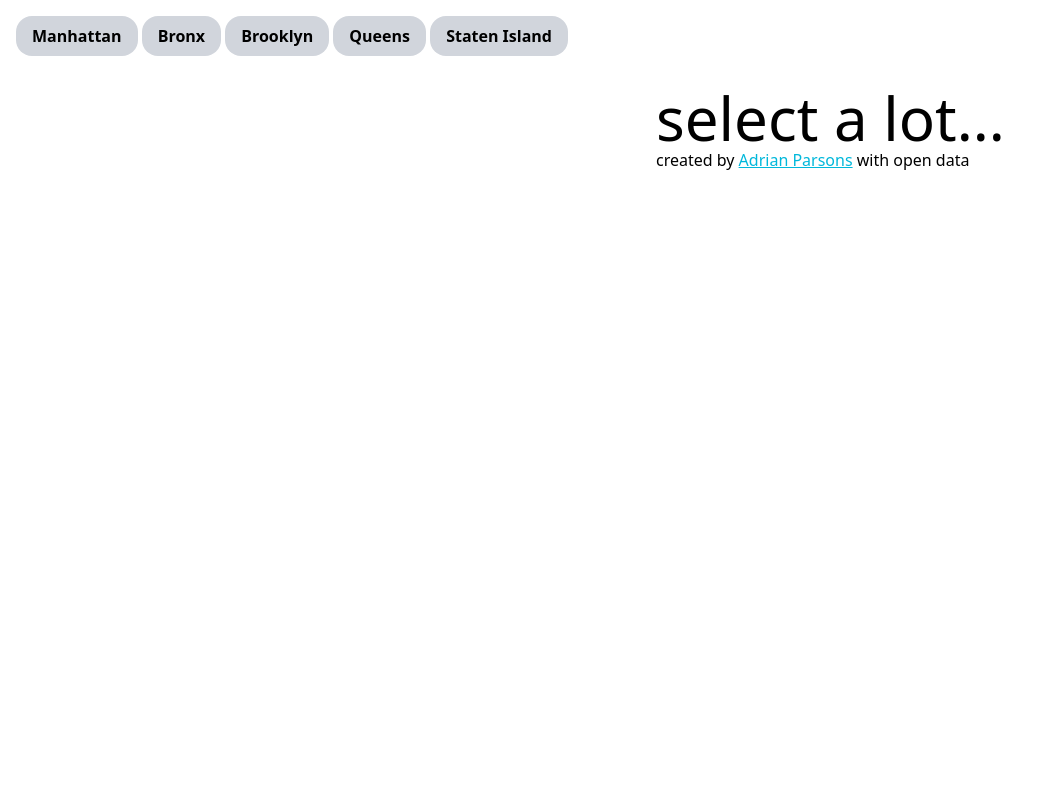
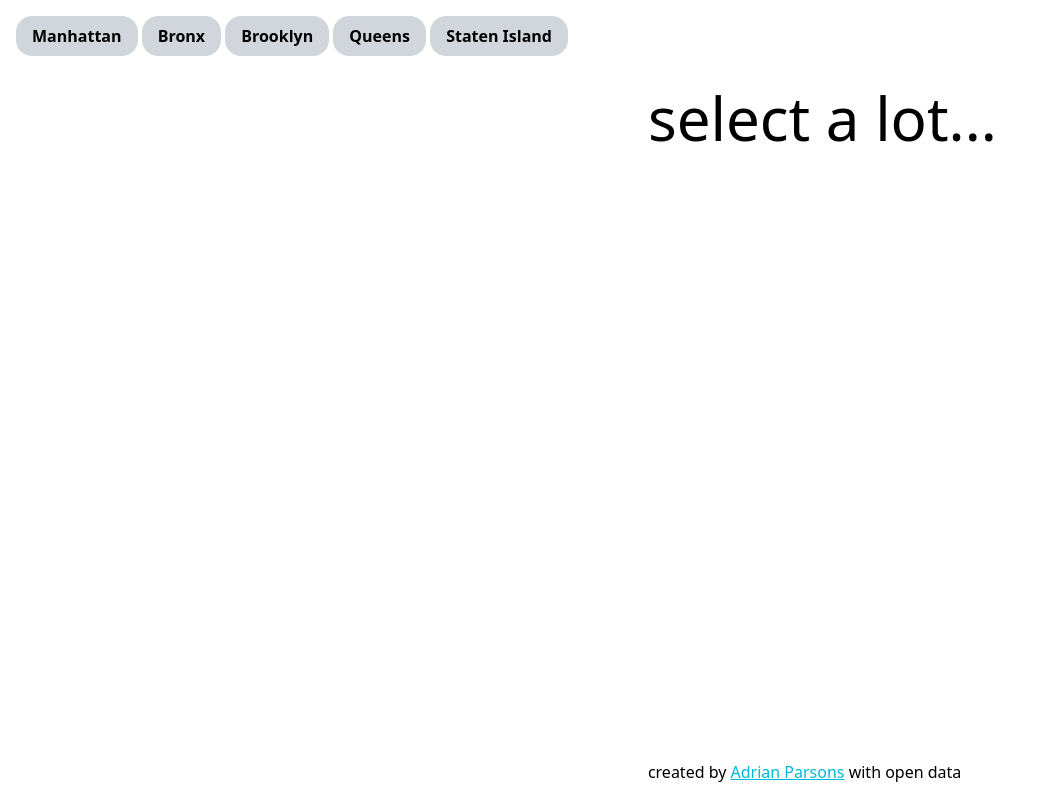
Before and after one commit to adrianparsons/emptylots, a website built with Parcel: page src/index.html in a window 1280 px wide. Shown: the whole page, without its empty margins (0-1048 px from the left). Built offline with nearby package versions, Linux system fonts and the light colour scheme.

Commit message:
simpler flex box that expands different directions based on screen size

```diff
--- a/src/index.html
+++ b/src/index.html
@@ -18,10 +18,10 @@
         <button data-borough="SI" class="bg-gray-300 rounded-2xl py-2 px-4 font-bold">Staten Island</button>
       </div>
       <div class="grow flex flex-col md:flex-row">
-        <div id="map" class="w-full h-1/2 md:w-1/2 md:h-full"></div>
-        <div id="streetview" class="hidden w-full h-1/2 md:w-1/2 md:h-full"></div>
-        <div id="about" class="p-4 w-full h-1/2 md:w-1/2 md:h-full">
-          <div class="flex flex-col">
+        <div id="map" class="w-full grow"></div>
+        <div id="streetview" class="hidden w-full grow "></div>
+        <div id="about" class="p-4 w-full grow">
+          <div class="flex flex-col h-full">
             <div class="grow"><h1 class="text-6xl">select a lot...</h1></div>
             <div clas="text-2xl">created by <a class="text-cyan-500 underline" href="https://adrianparsons.com">Adrian Parsons</a> with open data</div>
           </div>
```
